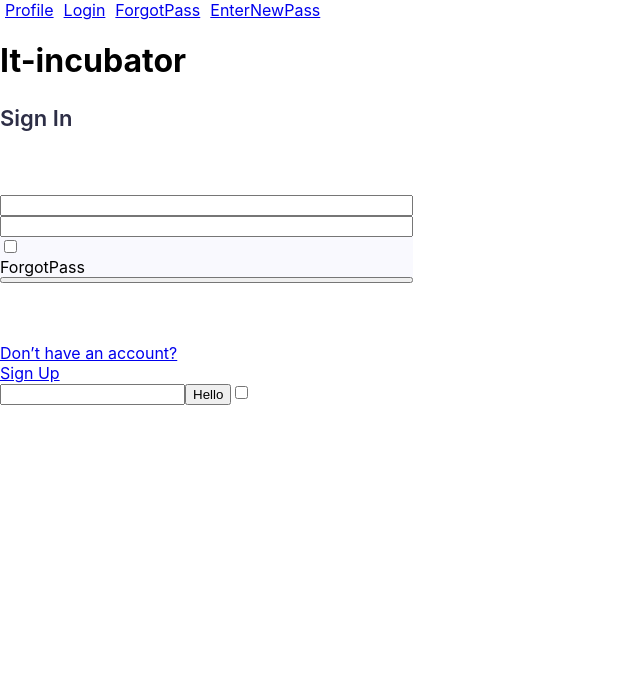
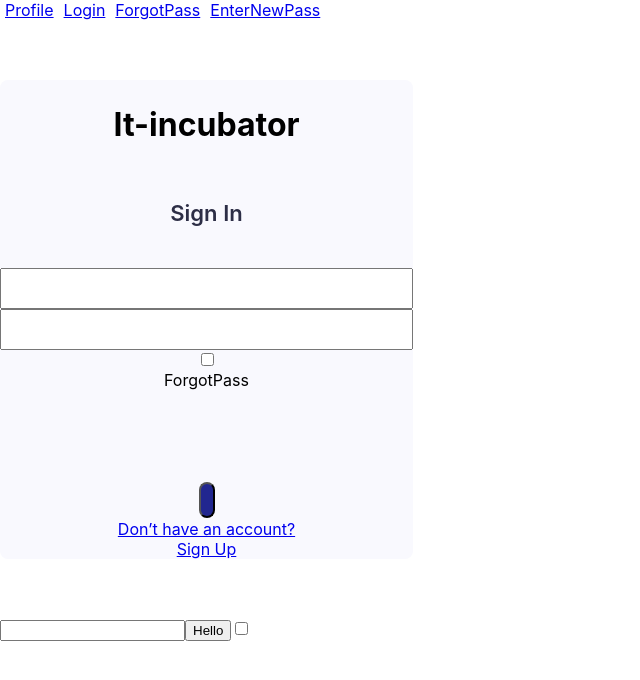
Before and after one commit to saintic132/GlobalProject, a React (Create React App) app: page /#/login in a window 1280 px wide. Shown: the top 680 px of the page, without its empty margins (0-640 px from the left). Built offline with nearby package versions, Linux system fonts and the light colour scheme.

Commit message:
update styles

```diff
--- a/src/components/features/Login/Login.module.css
+++ b/src/components/features/Login/Login.module.css
@@ -1,8 +1,32 @@
+.loginContainer {
+    width: 413px;
+    text-align: center;
+    border-radius: 8px;
+    background: #F9F9FE;
+    margin: 60px 0 60px 0;
+}
+
+.title {
+    padding-top: 25px;
+}
+
+.subtitle {
+    padding-top: 32px;
+}
+
 .form {
     display: flex;
     flex-direction: column;
-    width: 413px;
-    margin: 60px 0 60px 0;
-    background: #F9F9FE;
-    border-radius: 8px;
+    padding-top: 38px;
 }
+
+.input {
+    height: 35px;
+}
+
+.btn {
+    margin-top: 92px;
+    height: 36px;
+    background: #21268F;
+    border-radius: 30px;
+}
--- a/src/components/features/Login/Login.tsx
+++ b/src/components/features/Login/Login.tsx
@@ -7,16 +7,16 @@ import {ForgotPass} from "../ForgotPass/ForgotPass";
 
 export const Login = () => {
     return (
-        <div>
-            <h1>It-incubator</h1>
-            <h2>Sign In</h2>
+        <div className={style.loginContainer}>
+            <h1 className={style.title}>It-incubator</h1>
+            <h2 className={style.subtitle}>Sign In</h2>
             <form className={style.form}>
-                <SuperInputText />
-                <SuperInputText />
+                <SuperInputText className={style.input} />
+                <SuperInputText className={style.input} />
                 <SuperCheckbox />
                 <ForgotPass />
-                <SuperButton />
             </form>
+            <SuperButton className={style.btn}/>
             <div><a href={'#'}>Don’t have an account?</a></div>
             <div><a href={'#'}>Sign Up</a></div>
         </div>
```
